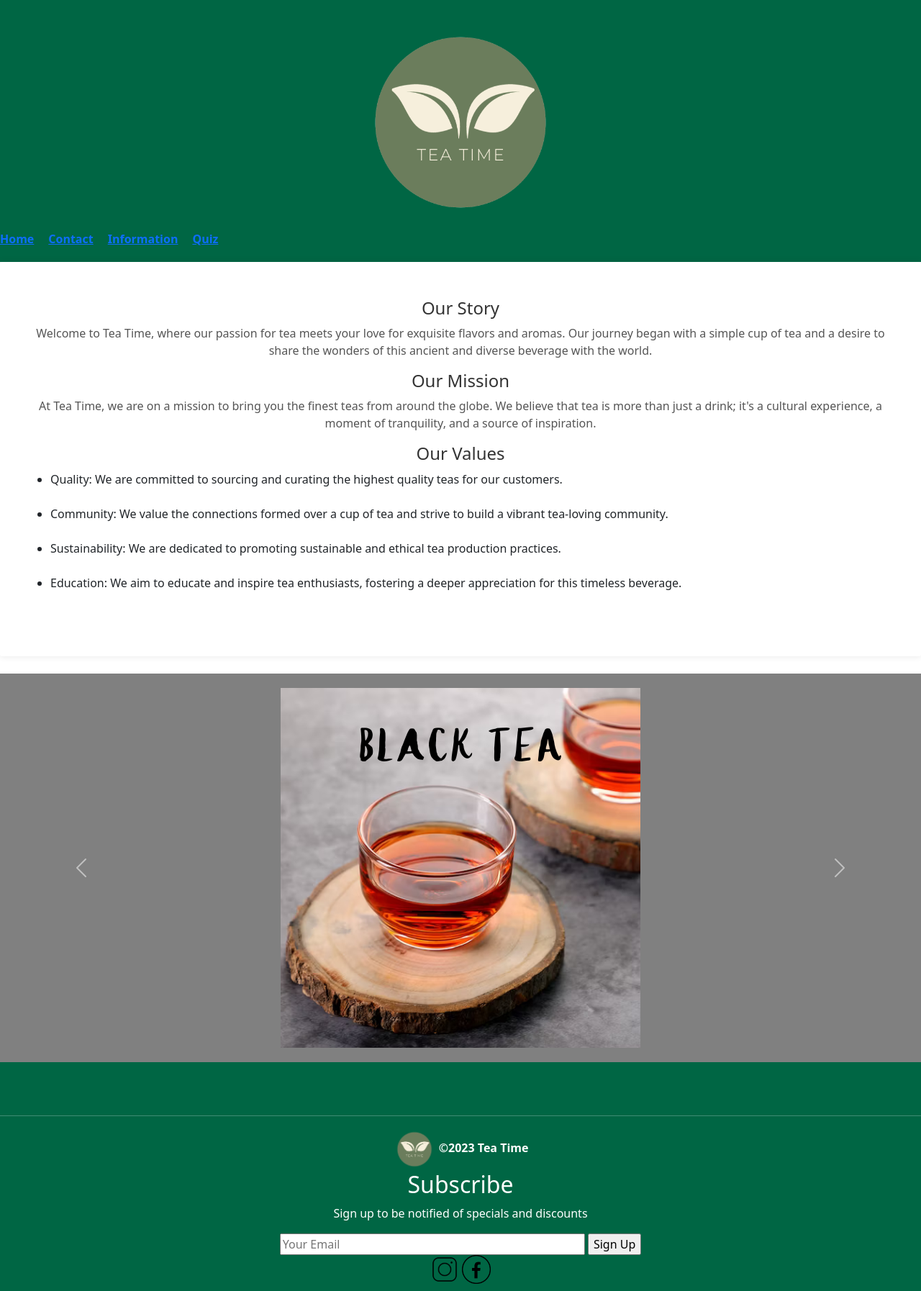
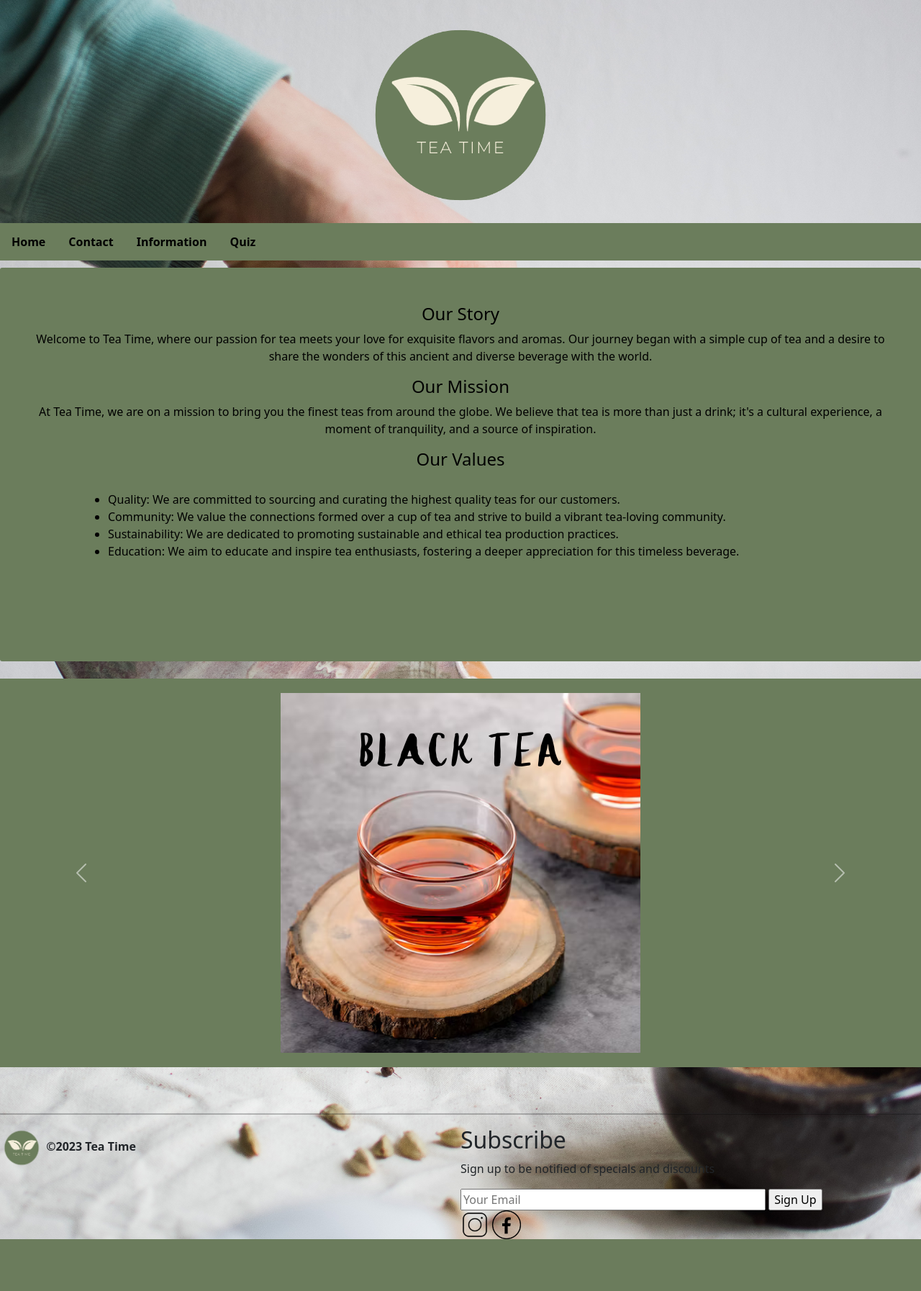
Before and after one commit to luxy7738/Build-1, a PHP site: page /intro.html in a window 1280 px wide. Shown: the whole page at 72% size. After the commit the page ends 1722 px from the top, so only its background shows below. Run offline with PHP 8.4, Linux system fonts and the light colour scheme.

Commit message:
intro.css

```diff
--- a/intro.css
+++ b/intro.css
@@ -1,90 +1,73 @@
-body {
-    font-family: Arial, sans-serif;
+body{
+    background-image: url("pics/Tea 1.jpg");
+    background-size: cover;
+    font-family: 'Ubuntu', sans-serif;
+    text-align: center;
+  }
+
+#logo {
+    border-radius: 12px;
+}
+header {
+    width: 100%;
+    height: 50%;
+    text-align: center;
+    padding: 10px 0 10px 0;
+}
+nav {
+    list-style-type: none;
     margin: 0;
     padding: 0;
-    background-color: #FFF8E7;
-}
+    overflow: hidden;
+    background-color: rgb(107, 125, 92);
+  }
+  li {
+    float: left;
+  }
 
-header {
-    background-color: #006644;
-    color: #fff;
+  li a {
+    display: block;
+    color: black;
     text-align: center;
-    padding: 20px 0;
-}
+    padding: 14px 16px;
+    text-decoration: none;
+  }
 
-nav ul {
-    list-style: none;
-    padding: 0;
-    text-align: center;
-}
-
-nav ul li {
-    display: inline;
-    margin-right: 20px;
-}
-
-nav ul li:last-child {
-    margin-right: 0;
-}
-
-main {
-    display: flex;
-    justify-content: center;
-    align-items: center;
-    min-height: 100vh;
-    background-color: #f2f2f2;
-}
+  li a:hover {
+    background-color: white;
+  }
 
 .about-us {
-    background-color: #fff;
+    background-color: rgb(107, 125, 92);
     padding: 50px;
     border-radius: 3px;
-    box-shadow: 0 0 10px rgba(0, 0, 0, 0.1);
+    border: 2px;
     text-align: center;
 }
 
 .about-us h2 {
     font-size: 24px;
-    color: #333;
+    color: black;
 }
 
 .about-us p {
     font-size: 16px;
     line-height: 1.5;
-    color: #555;
+    color: black;
 }
 
 .about-us ul {
     list-style: disc;
-    padding-left: 20px;
+    padding: 20px 50px 75px 100px;
     text-align: left;
     margin-top: 10px;
+    color: black;
 }
 
-footer {
-    text-align: center;
-    background-color: #006644;
-    color: #fff;
-    padding: 10px 0;
-}
-
-.vertical-line {
-    width: 1px;
-    height: 80%;
-    background-color: white;
-}
-
-.image-container {
-    display: flex;
-    justify-content: space-between;
-    margin-top: 20px;
-}
-
-.image-container img {
-    max-width: 30%;
-    border: 1px solid #ddd;
-    border-radius: 5px;
-    margin: 0 10px;
+hr{
+  background-color: black;
+  height: 2px;
+  border: none;
 }
 
 .logo-container {
@@ -96,7 +79,7 @@ footer {
 }
 
 #slide{
-    background-color:gray;
+    background-color:rgb(107, 125, 92);
     text-align: center;
     padding: 20px;
   }
@@ -104,3 +87,14 @@ footer {
     width: 500px;
     height: 500px
   }
+
+footer{
+    clear: both;
+    text-align: left;
+
+  }
+.column2{
+    float: left;
+    width: 50%;
+
+}
```
